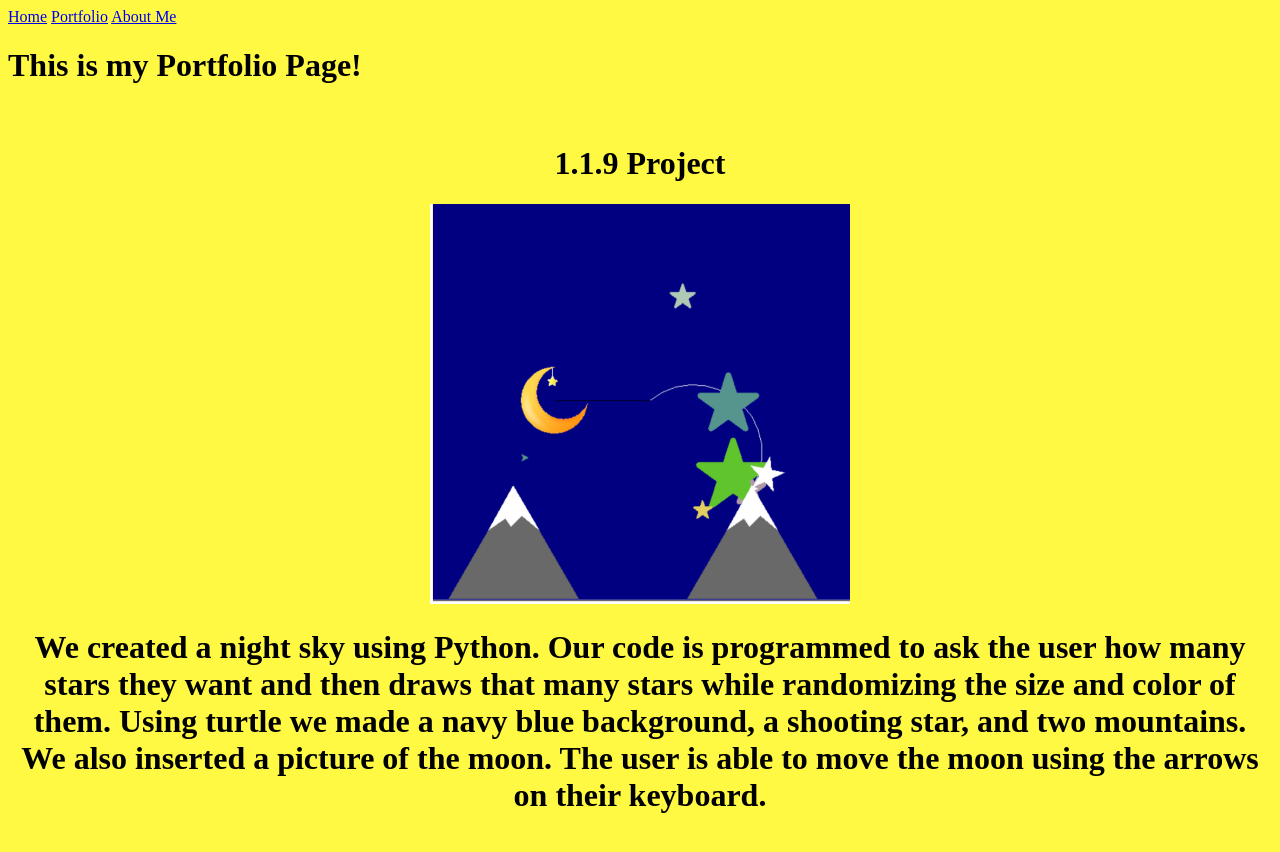
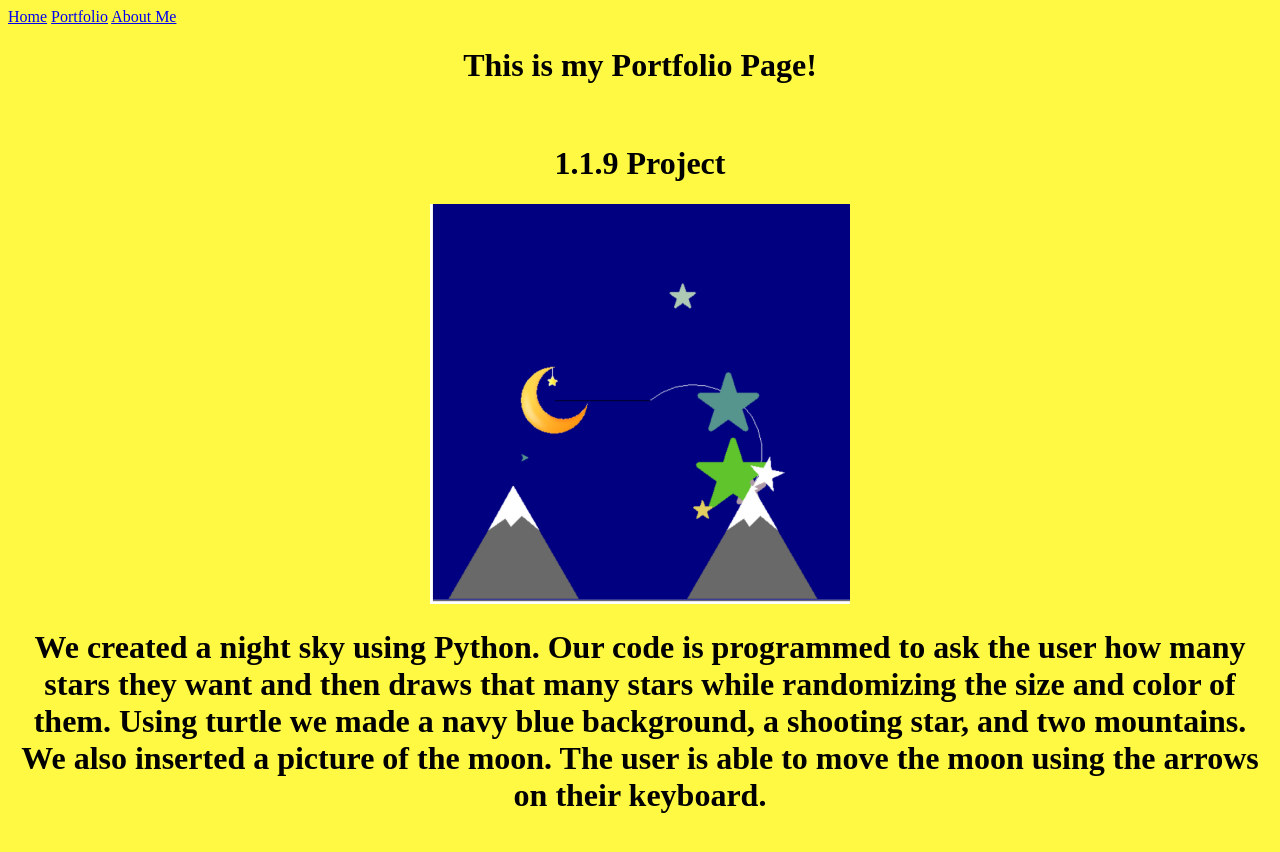
Before and after one commit to jadasundarram/jadasundarram.github.io, a plain HTML site: page portfolio.html in a window 1280 px wide. Drawn offline with Linux system fonts and the light colour scheme.

Commit message:
Update portfolio.html

```diff
--- a/portfolio.html
+++ b/portfolio.html
@@ -8,7 +8,7 @@
     <a href="index.html">Home</a>
     <a href="portfolio.html">Portfolio</a>
     <a href="aboutme.html">About Me</a>
-    <h1>This is my Portfolio Page!</h1>
+    <center> <h1>This is my Portfolio Page!</h1>
     <br>
     <h1> <center>  1.1.9 Project</h1> <center>
 	<img src="119proj.png" height="400"> <center>
```
